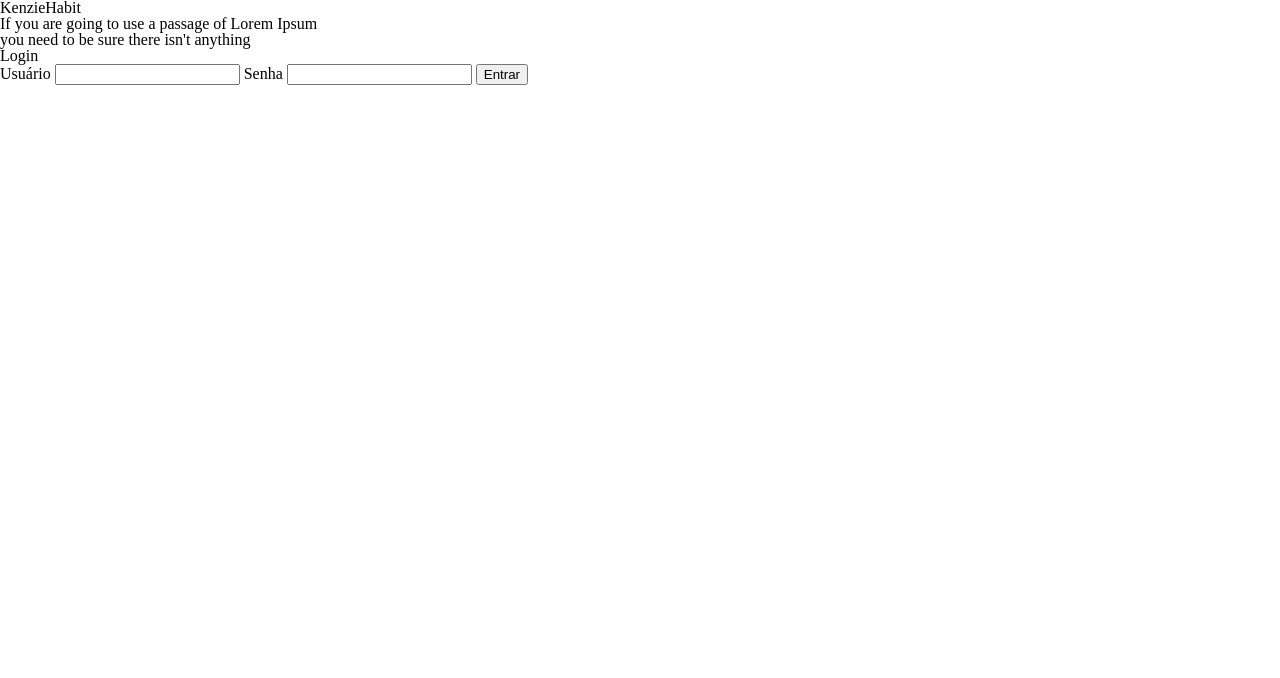
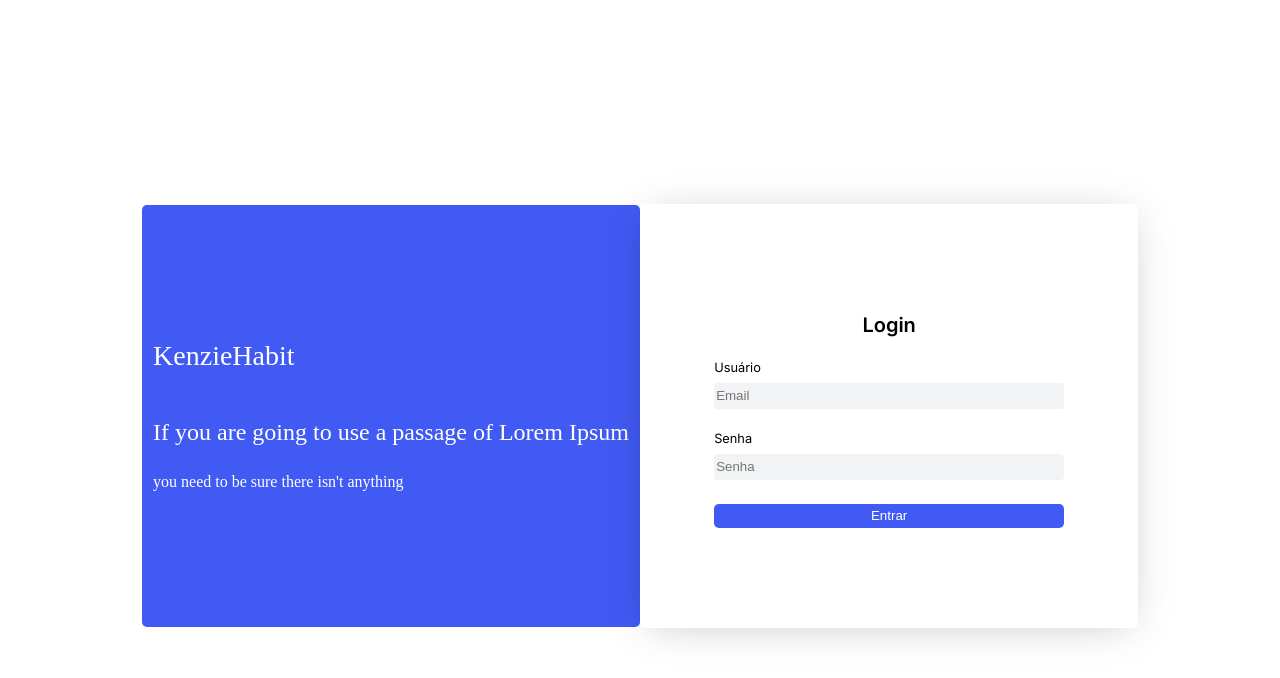
Before and after one commit to Kenzie-Academy-Brasil-Developers/ProjetoM2, a plain HTML site: page index.html in a window 1280 px wide. Drawn offline with Linux system fonts and the light colour scheme.

Commit message:
feat: Estrutura da página de login finalizada

```diff
--- a/index.html
+++ b/index.html
@@ -15,20 +15,20 @@
   </head>
   <body>
     <main>
-      <div class="container-habit">
+      <div class="box-habito">
         <h1>KenzieHabit</h1>
-        <h2 class="h2__container-habit">If you are going to use a passage of Lorem Ipsum</h2>
+        <h2>If you are going to use a passage of Lorem Ipsum</h2>
         <p>you need to be sure there isn't anything</p>
       </div>
 
-      <div class="container-Login">
-        <h2 class="h2__container-login">Login</h2>
+      <div class="box-login">
+        <h2>Login</h2>
 
         <form>
           <label for="email">Usuário</label>
-          <input type="text" name="email">
+          <input type="text" name="email" placeholder="Email" id="inputSenha">
           <label for="password">Senha</label>
-          <input type="password" name="password">
+          <input type="password" name="password" placeholder="Senha">
           <button type="submit">Entrar</button>
         </form>
       </div>
--- a/src/css/index.css
+++ b/src/css/index.css
@@ -0,0 +1,136 @@
+body{
+    width: 100vw;
+    display: flex;
+    flex-direction: column;
+    align-items: center;
+}
+
+main{
+    display: flex;
+    justify-content: center;
+    align-items: center;
+    flex-direction: column;
+    gap: 1.8rem;
+    width: 90%;
+    padding-top: 1rem;
+}
+
+.box-habito{
+    display: flex;
+    flex-direction: column;
+    justify-content: center;
+    background-color: var(--brand-1);
+    color: #FFFFFF;
+    padding: 0.7rem;
+    height: 15rem;
+    border-radius: 0.3rem;
+}
+
+.box-habito h1{
+    font-size: 1.75rem;
+    margin-bottom: 1rem;
+}
+
+.box-habito h2{
+    font-size: 1.5rem;
+    margin-bottom: 0.5rem;
+
+}
+
+.box-habito p{
+    font-size: 1rem;
+}
+
+/* CSS div login */
+
+.box-login{
+    height: 16rem;
+    display: flex;
+    flex-direction: column;
+    gap: 1rem;
+    box-shadow: 0px 4px 40px -10px rgba(0, 0, 0, 0.25);
+    margin: 0.7rem;
+    border-radius: 0.3rem;
+    align-items: center;
+    width: 90vw;
+    max-width: 498px;
+}
+
+.box-login h2{
+    padding: 0.7rem;
+    font-family: 'Inter', sans-serif;
+    font-size: 1.25rem;
+    font-weight: 600;
+}
+
+.box-login label{
+    color: var(--gray-2);
+    font-family: 'Inter', sans-serif;
+    font-size: 0.8rem;
+    font-weight: 400;
+    max-width: 350px;
+}
+
+.box-login form{
+    display: flex;
+    flex-direction: column;
+    gap: 0.5rem;
+    padding: 0.7rem;
+    width: 84vw;
+    max-width: 350px;
+}
+
+.box-login input{
+    height: 1.5rem;
+    min-width: 15.5rem;
+    border-radius: 4px;
+    padding: 9px, 18px, 9px, 18px;
+    margin-bottom: 1rem;
+    border: 0;
+    background-color: #F1F3F5;
+    max-width: 350px;
+}
+
+.box-login button{
+    background-color: var(--brand-1);
+    color: #FFFFFF;
+    padding: 0.3rem;
+    border: 0;
+    border-radius: 0.3rem;
+    max-width: 350px;
+}
+
+@media (min-width: 1024px){
+    main{
+        flex-direction: row;
+        gap: 0;
+        width: 100vw;
+        height: 100vh;
+    }
+
+    .box-habito{
+        height: 25rem;
+    }
+
+    .box-habito h1{
+        margin-bottom: 50px;
+    }
+
+    .box-habito h2{
+        margin-bottom: 30px;
+    }
+
+    .box-login{
+        margin: 0;
+        min-height: 262px;
+        height: 26.5rem;
+    }
+
+    .box-login form{
+        padding: 0;
+    }
+
+    .box-login{
+        justify-content: center;
+    }
+}
```
